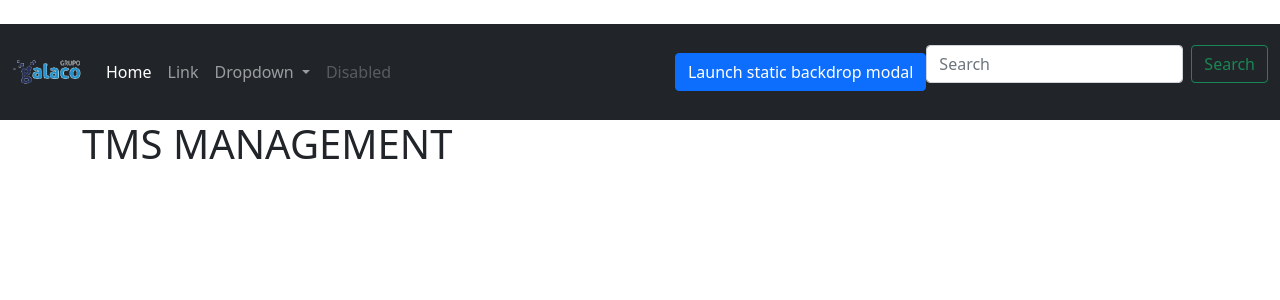
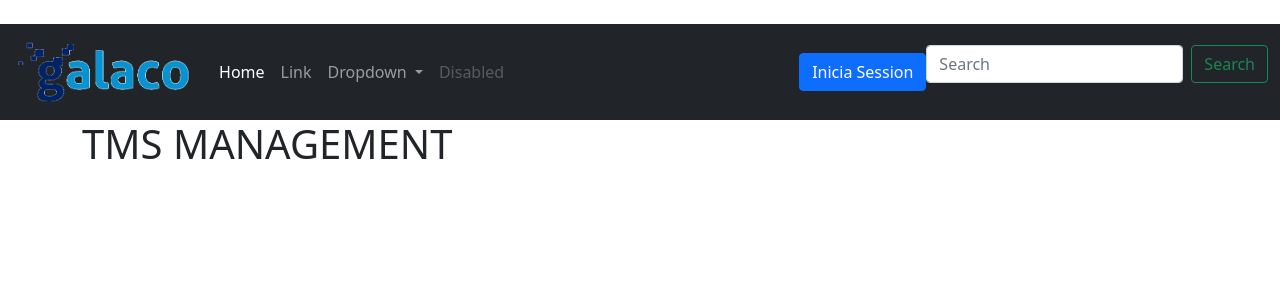
Before and after one commit to djcesargarcia/grupogalaco, a Django app: page / in a window 1280 px wide. Shown: the top 300 px of the page. Run offline with Django 4.2, Linux system fonts and the light colour scheme.

Commit message:
Change logo to NavBar

```diff
--- a/transport/templates/navbar.html
+++ b/transport/templates/navbar.html
@@ -31,7 +31,7 @@
         </ul>
                 <!-- Button trigger modal -->
         <button type="button" class="btn btn-primary" data-bs-toggle="modal" data-bs-target="#staticBackdrop">
-            Launch static backdrop modal
+            Inicia Session
         </button>
 
         <!-- Modal -->
```
Also changed, not shown: transport/static/imgs/logogalaco.png.
